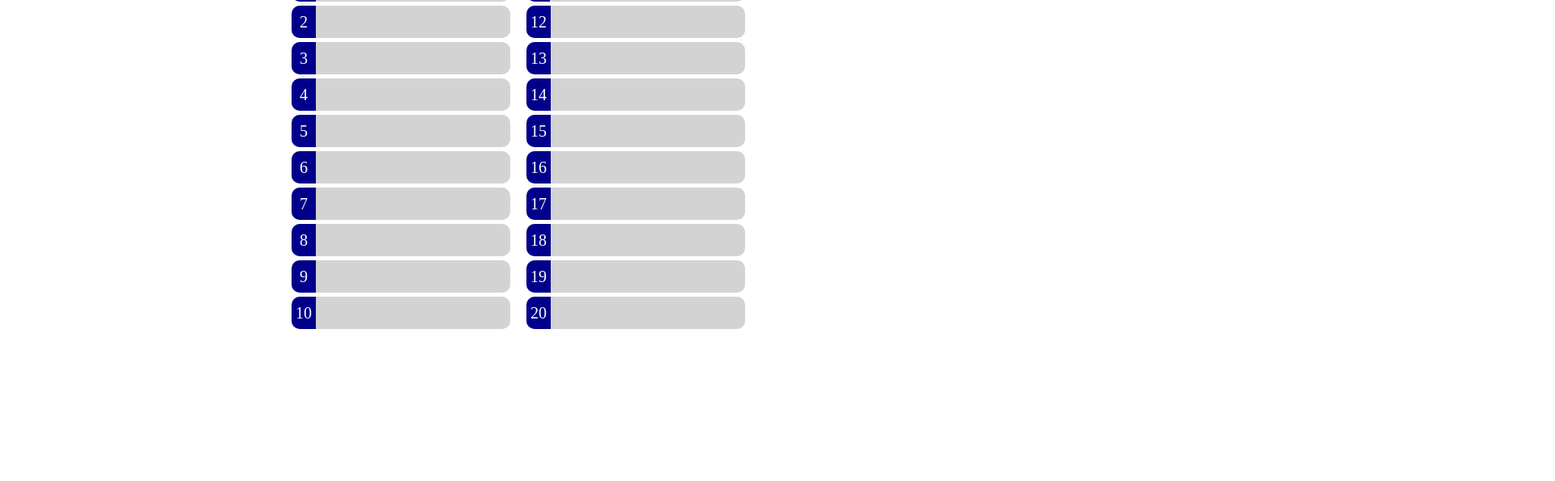
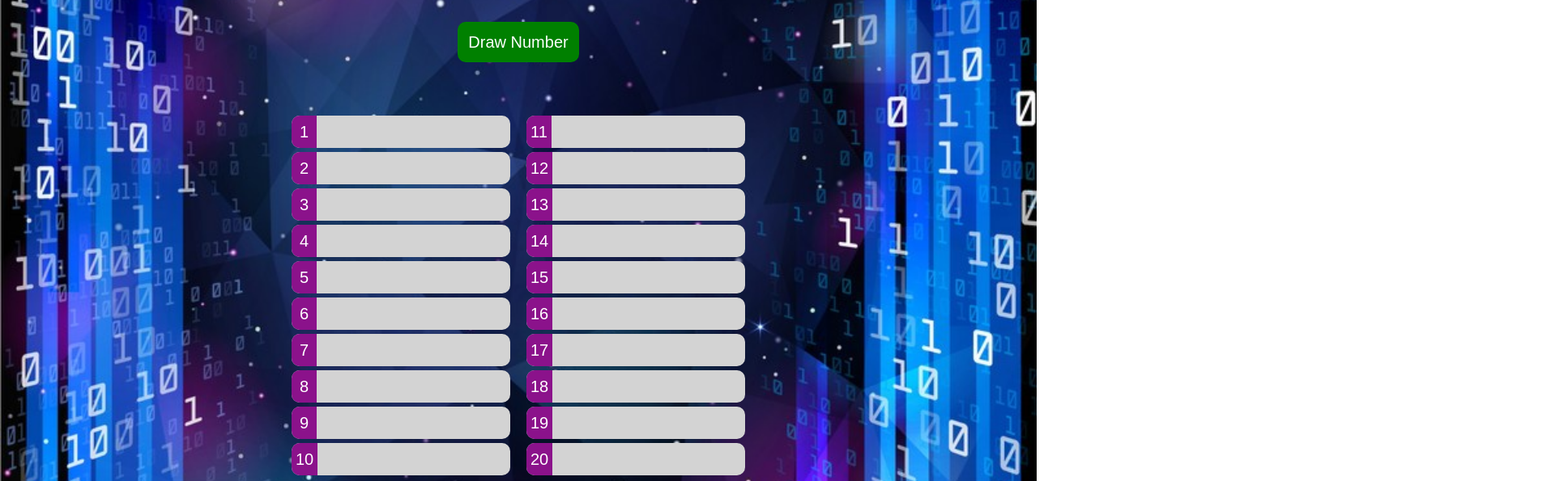
Before and after one commit to ALynch95/milestone-project-1, a plain HTML site: page index.html in a window 1280 px wide. Shown: the part 205-800 px from the top of the page at 81% size, 1920 px wide, since content can reach past the window. Drawn offline with Linux system fonts and the light colour scheme.

Commit message:
Css update, JS data #s, & background

```diff
--- a/index.html
+++ b/index.html
@@ -23,25 +23,25 @@
     <div class="column">
         <h2></h2>
         <ul id="column1">
-          <li></li>
+          <li class="numb" data-number="1"></li>
             <p id="one">1</p>
-          <li></li>
+          <li class="numb" data-number="2"></li>
             <p id="two">2</p>
-          <li></li>
+          <li class="numb" data-number="3"></li>
             <p id="three">3</p>
-          <li></li>
+          <li class="numb" data-number="4"></li>
             <p id="four">4</p>
-          <li></li>
+          <li class="numb" data-number="5"></li>
             <p id="five">5</p>
-          <li></li>
+          <li class="numb" data-number="6"></li>
             <p id="six">6</p>
-          <li></li>
+          <li class="numb" data-number="7"></li>
             <p id="seven">7</p>
-          <li></li>
+          <li class="numb" data-number="8"></li>
             <p id="eight">8</p>
-          <li></li>
+          <li class="numb" data-number="9"></li>
             <p id="nine">9</p>
-          <li></li>
+          <li class="numb" data-number="10"></li>
             <p>10</p>
         </ul>
     </div>
@@ -49,25 +49,25 @@
     <div class="column">
         <h2></h2>
         <ul id="column2">
-          <li></li>
+          <li class="numb" data-number="11"></li>
             <p>11</p>
-          <li></li>
+          <li class="numb" data-number="12"></li>
             <p>12</p>
-          <li></li>
+          <li class="numb" data-number="13"></li>
             <p>13</p>
-          <li></li>
+          <li class="numb" data-number="14"></li>
             <p>14</p>
-          <li></li>
+          <li class="numb" data-number="15"></li>
             <p>15</p>
-          <li></li>
+          <li class="numb" data-number="16"></li>
             <p>16</p>
-          <li></li>
+          <li class="numb" data-number="17"></li>
             <p>17</p>
-          <li></li>
+          <li class="numb" data-number="18"></li>
             <p>18</p>
-          <li></li>
+          <li class="numb" data-number="19"></li>
             <p>19</p>
-          <li></li>
+          <li class="numb" data-number="20"></li>
             <p>20</p>
         </ul>
       </div>
--- a/index.js
+++ b/index.js
@@ -15,15 +15,20 @@ btn.addEventListener('click', function() {
  });
 
 function enableListItems() {
-    let listItems = document.querySelectorAll('li');
+    let listItems = document.querySelectorAll('li[data-number]');
     for (let i = 0; i < listItems.length; i++) {
+    if (!listItems[i].innerHTML){
         listItems[i].addEventListener('click', placeNumber)
+        listItems[i].classList.add('highlight');
+    } else {
+        listItems[i].classList.remove('highlight');
+    }
         listItems[i].classList.remove('disabled');
+        }
     }
-}
 
 function disableListItems() {
-    let listItems = document.querySelectorAll('li');
+    let listItems = document.querySelectorAll('li[data-number]');
     for (let i = 0; i < listItems.length; i++) {
         listItems[i].removeEventListener('click', placeNumber)
         listItems[i].classList.add('disabled');
@@ -37,5 +42,18 @@ function disableListItems() {
         document.getElementById('result').innerHTML = '';
         disableListItems();
         btn.style.display = 'initial';
+
+        let listItems = document.querySelectorAll("li[data-number]");
+        for (let i = 0; i < listItems.length; i++) {
+          listItems[i].classList.remove("highlight");
+        }
     }
  }
+
+let numbs = document.querySelectorAll('.numb')
+
+numbs.forEach( e => {
+    let number =  new Number(e.dataset.number)
+    let gameNumber = new Number()
+    console.log(gameNumber)
+  })
--- a/style.css
+++ b/style.css
@@ -1,5 +1,27 @@
+html,body
+{
+    width: 100%;
+    height: 100%;
+    margin: 0px;
+    padding: 0px;
+    overflow-x: hidden;
+    font-family: arial, Impact, 'Arial Narrow Bold', sans-serif;
+}
+
+body {
+  background-image: url('/assets/NumberSpace.jpg');
+  background-repeat: no-repeat;
+  background-position: center center;
+  background-size: cover;
+}
+
 h1 {
     text-align: center;
+    color: rgb(139, 18, 139);
+    padding: 70px 0px 50px 0px;
+    text-shadow: 2px 2px gray;
+    font-size: 45px;
+
 }
 
 .container {
@@ -43,7 +65,7 @@ h1 {
 }
 
 .column p {
-    background-color: darkblue;
+    background-color: rgb(139, 18, 139);
     color: white;
     font-size: 20px;
     position: absolute;
@@ -64,6 +86,27 @@ h1 {
     text-align: center;
   }
 
+.highlight {
+  background-color: rgb(137, 207, 230);
+}
+
+#result {
+  color: white;
+  font-size: 50px;
+}
+
+#draw {
+  background-color: green;
+  color: white;
+  outline: none;
+  border: none;
+  width: 150px;
+  height: 50px;
+  border-radius: 10px;
+  font-size: 20px;
+}
+
+
 /* .instru-button {
     margin-top: 20px;
     text-align: center;
```
Also changed, not shown: assets/NumberSpace.jpg (added).
